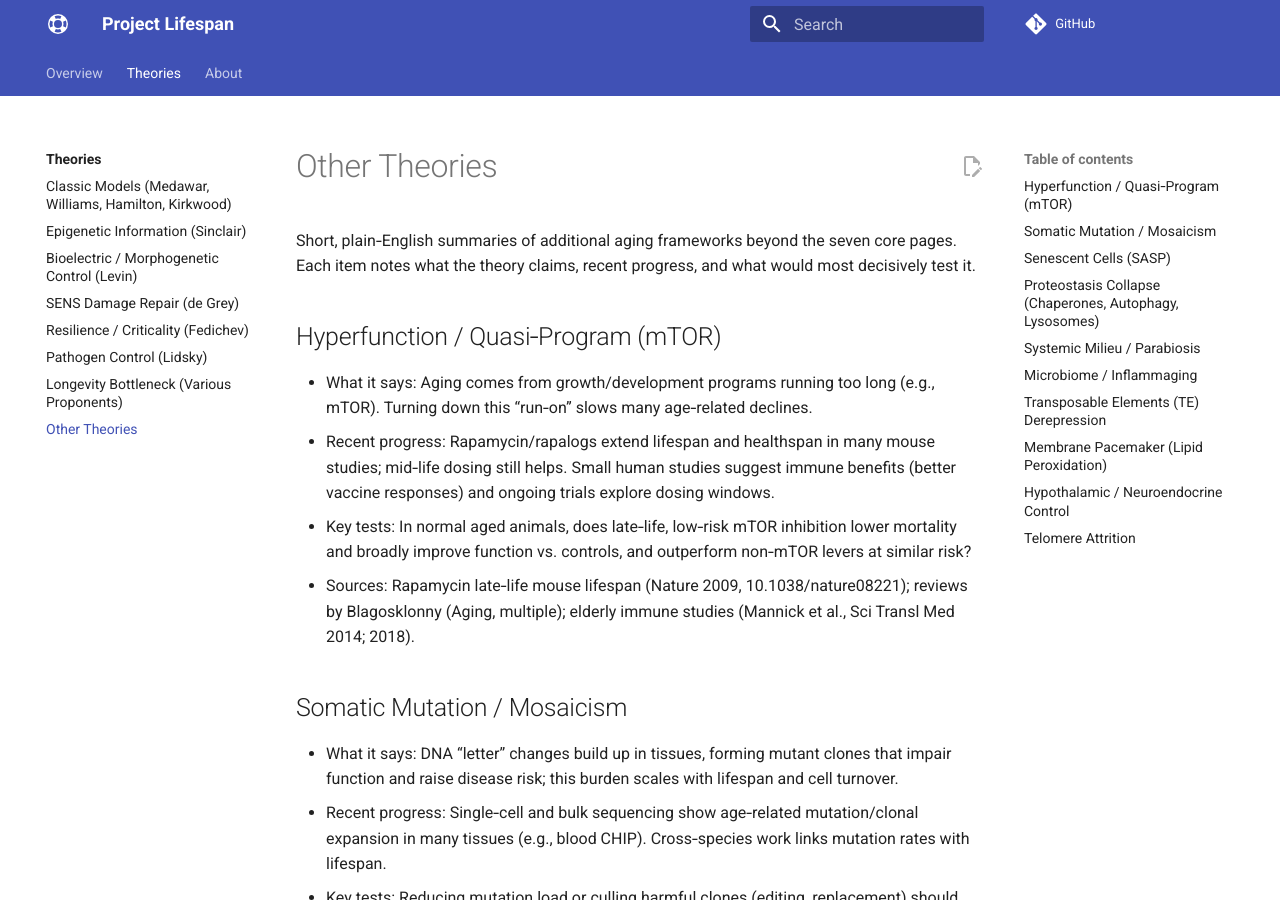
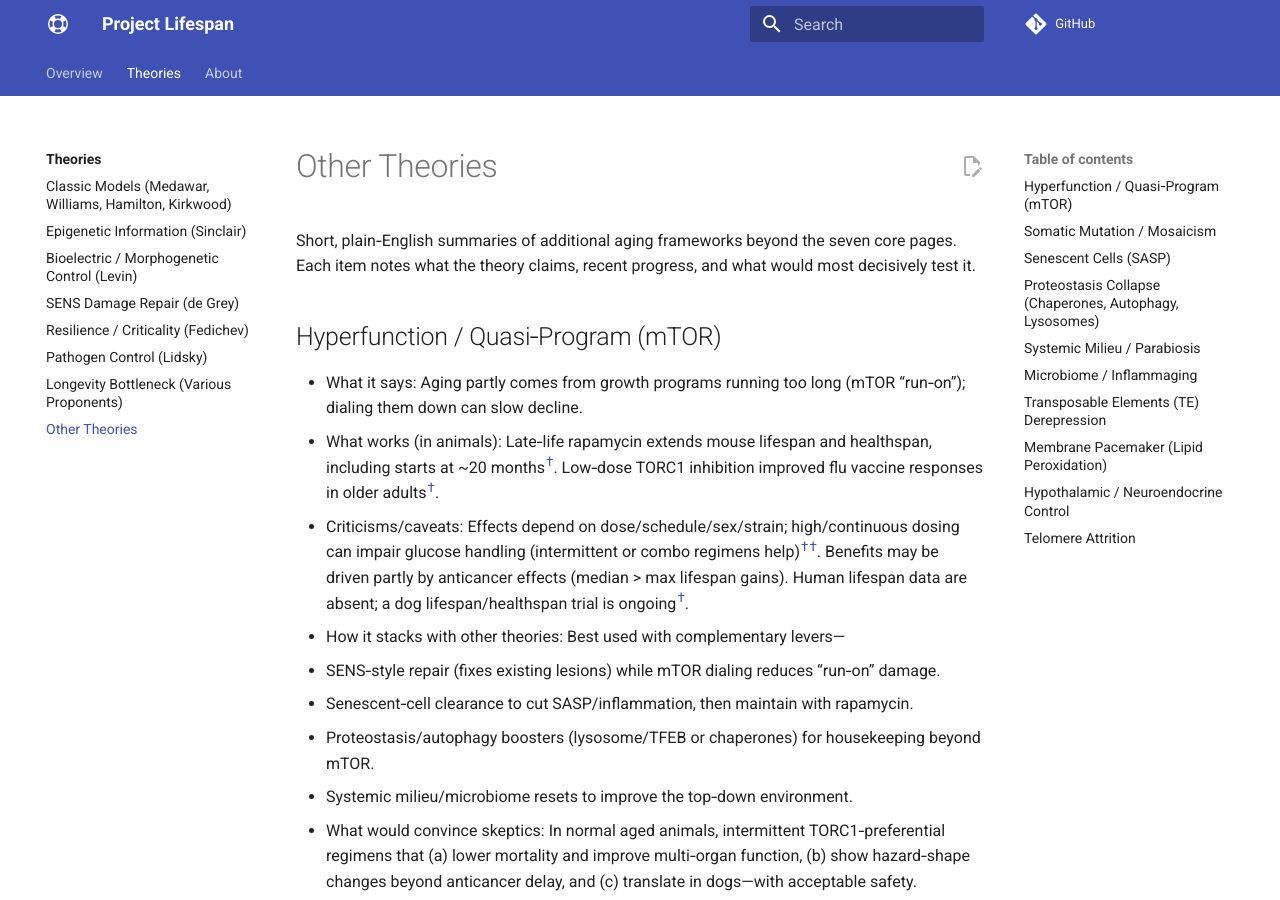
Before and after one commit to djgish485/project-lifespan, an MkDocs documentation site: the page built from docs/theories/other_theories.md, in a window 1280 px wide and 900 px high. Built offline with MkDocs 1.6.1 and Material for MkDocs 9.7.7, drawn with Linux system fonts in a browser that asks for light colours; comment, search, counter and statistics services are not loaded.

Commit message:
docs(other-theories): simplify Hyperfunction section, add criticisms/stacking, remove Sources bullet, and inline popover refs (Sinclair style)

```diff
--- a/docs/theories/other_theories.md
+++ b/docs/theories/other_theories.md
@@ -3,10 +3,15 @@
 Short, plain‑English summaries of additional aging frameworks beyond the seven core pages. Each item notes what the theory claims, recent progress, and what would most decisively test it.
 
 ## Hyperfunction / Quasi‑Program (mTOR)
-- What it says: Aging comes from growth/development programs running too long (e.g., mTOR). Turning down this “run‑on” slows many age‑related declines.
-- Recent progress: Rapamycin/rapalogs extend lifespan and healthspan in many mouse studies; mid‑life dosing still helps. Small human studies suggest immune benefits (better vaccine responses) and ongoing trials explore dosing windows.
-- Key tests: In normal aged animals, does late‑life, low‑risk mTOR inhibition lower mortality and broadly improve function vs. controls, and outperform non‑mTOR levers at similar risk?
-- Sources: Rapamycin late‑life mouse lifespan (Nature 2009, 10.1038/nature08221); reviews by Blagosklonny (Aging, multiple); elderly immune studies (Mannick et al., Sci Transl Med 2014; 2018).
+- What it says: Aging partly comes from growth programs running too long (mTOR “run‑on”); dialing them down can slow decline.
+- What works (in animals): Late‑life rapamycin extends mouse lifespan and healthspan, including starts at ~20 months<sup><a class="ref-pop" href="https://doi.org/10.1038/nature08221" data-ref-url="https://doi.org/10.1038/nature08221" data-ref-summary="Harrison et al. 2009: dietary rapamycin begun late extends lifespan in genetically heterogeneous mice.">†</a></sup>. Low‑dose TORC1 inhibition improved flu vaccine responses in older adults<sup><a class="ref-pop" href="https://doi.org/10.1126/scitranslmed.3009892" data-ref-url="https://doi.org/10.1126/scitranslmed.3009892" data-ref-summary="Mannick et al. 2014: mTORC1‑preferential inhibition enhances elderly immune/vaccine responses.">†</a></sup>.
+- Criticisms/caveats: Effects depend on dose/schedule/sex/strain; high/continuous dosing can impair glucose handling (intermittent or combo regimens help)<sup><a class="ref-pop" href="https://www.ncbi.nlm.nih.gov/pmc/articles/PMC3727050" data-ref-url="https://www.ncbi.nlm.nih.gov/pmc/articles/PMC3727050" data-ref-summary="Lamming et al. 2013: dietary rapamycin causes glucose intolerance in HET3 mice with nuances vs injection.">†</a></sup><sup><a class="ref-pop" href="https://www.ncbi.nlm.nih.gov/pmc/articles/PMC5892694" data-ref-url="https://www.ncbi.nlm.nih.gov/pmc/articles/PMC5892694" data-ref-summary="Weiss et al. 2018: metformin blunts rapamycin‑induced glucose intolerance in female mice.">†</a></sup>. Benefits may be driven partly by anticancer effects (median > max lifespan gains). Human lifespan data are absent; a dog lifespan/healthspan trial is ongoing<sup><a class="ref-pop" href="https://dogagingproject.org/triad" data-ref-url="https://dogagingproject.org/triad" data-ref-summary="Dog Aging Project TRIAD: randomized trial of rapamycin in companion dogs.">†</a></sup>.
+- How it stacks with other theories: Best used with complementary levers—
+  - SENS‑style repair (fixes existing lesions) while mTOR dialing reduces “run‑on” damage.
+  - Senescent‑cell clearance to cut SASP/inflammation, then maintain with rapamycin.
+  - Proteostasis/autophagy boosters (lysosome/TFEB or chaperones) for housekeeping beyond mTOR.
+  - Systemic milieu/microbiome resets to improve the top‑down environment.
+- What would convince skeptics: In normal aged animals, intermittent TORC1‑preferential regimens that (a) lower mortality and improve multi‑organ function, (b) show hazard‑shape changes beyond anticancer delay, and (c) translate in dogs—with acceptable safety.
 
 ## Somatic Mutation / Mosaicism
 - What it says: DNA “letter” changes build up in tissues, forming mutant clones that impair function and raise disease risk; this burden scales with lifespan and cell turnover.
```
